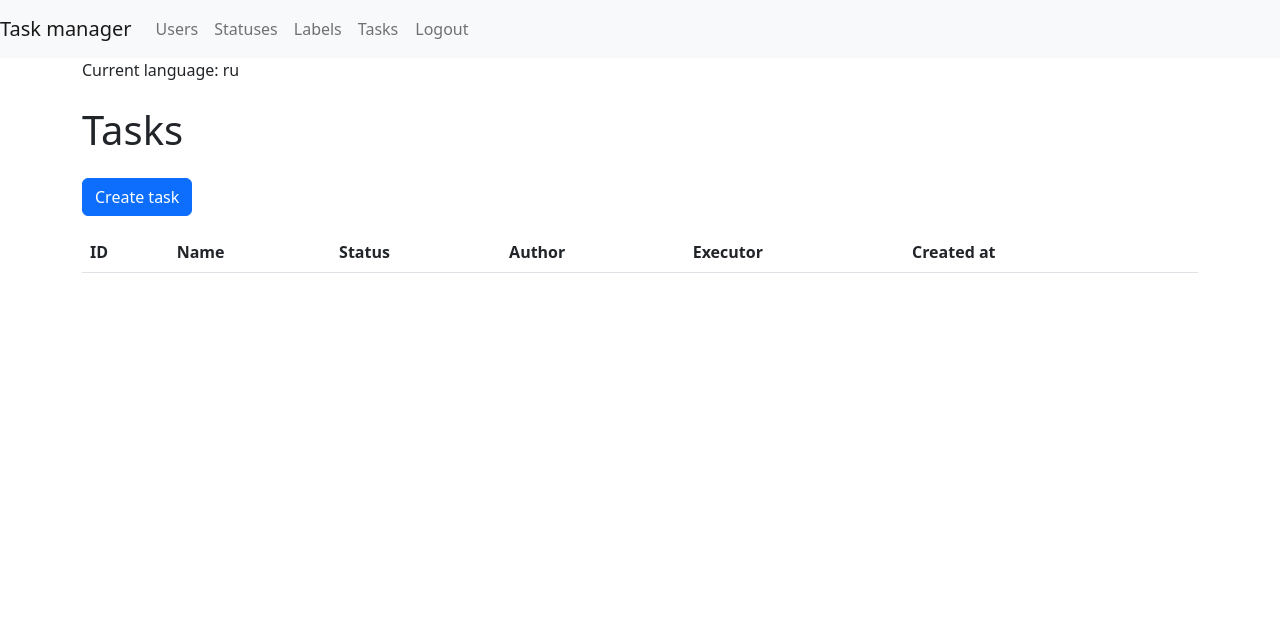
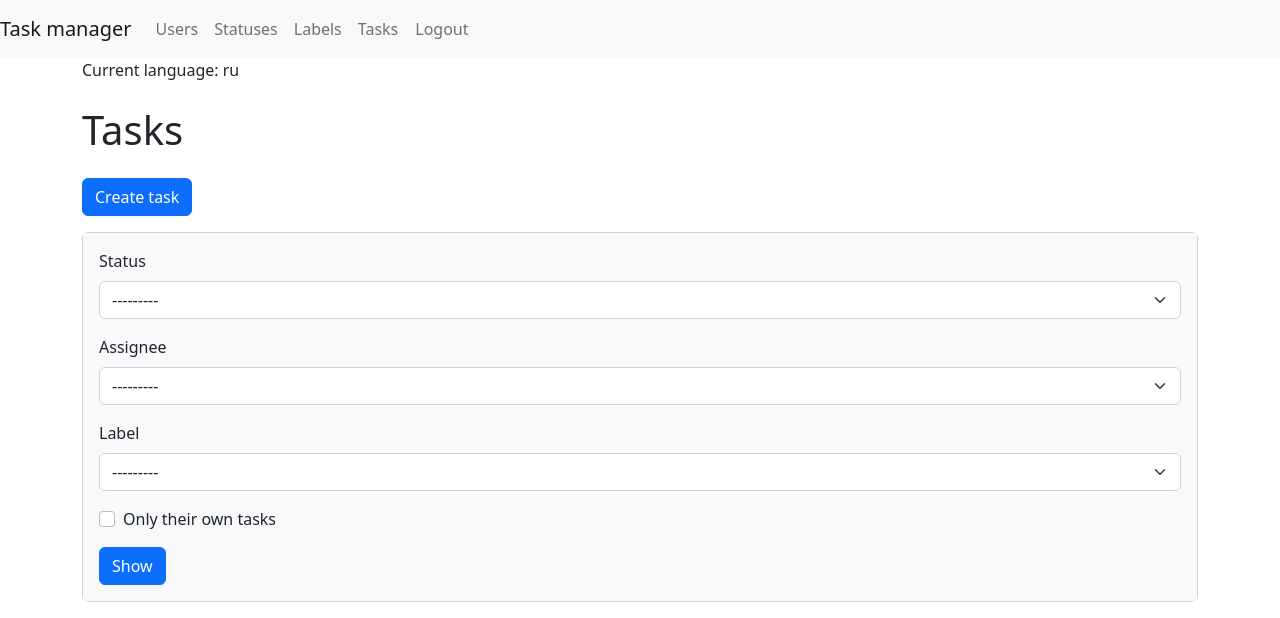
Before and after one commit to crackozabl/python-project-52, a Django app: page /tasks/ in a window 1280 px wide. Shown: the top 618 px of the page. Run offline with Django 4.2, Linux system fonts and the light colour scheme; the visitor is signed in with stand-in values (Sample User, id 1); data comes from the database, SQL or seed files in the repository; data that the repository does not hold is empty; some libraries are stand-ins or nearby versions.

Commit message:
ADD: filters

```diff
--- a/pyproject.toml
+++ b/pyproject.toml
@@ -16,6 +16,7 @@ python-dotenv = "^1.0.0"
 dj-database-url = "^2.1.0"
 psycopg2-binary = "^2.9.9"
 django-bootstrap5 = "^23.4"
+django-filter = "^23.5"
 
 [build-system]
 requires = ["poetry-core"]
--- a/task_manager/settings.py
+++ b/task_manager/settings.py
@@ -40,6 +40,7 @@ ALLOWED_HOSTS = ['webserver', '127.0.0.1']
 
 INSTALLED_APPS = [
     'django_bootstrap5',
+    'django_filters',
     'django.contrib.admin',
     'django.contrib.auth',
     'django.contrib.contenttypes',
--- a/task_manager/tasks/views.py
+++ b/task_manager/tasks/views.py
@@ -1,16 +1,44 @@
+import django.forms
 from django.forms.models import BaseModelForm
 from django.http import HttpResponse
 from django.views.generic import ListView, CreateView, UpdateView, DeleteView, DetailView
 from task_manager.tasks.models import Task
-from django.utils.translation import gettext as _
+from django.utils.translation import gettext_lazy as _
 from django.contrib.messages.views import SuccessMessageMixin
-
-# Create your views here.
+from django_filters.views import FilterView
+from django_filters import FilterSet
+from django_filters.filters import BooleanFilter, ModelChoiceFilter
+from task_manager.labels.models import Label
 
 
-class TaskListView(ListView):
+class TaskFilter(FilterSet):
+    self_tasks = BooleanFilter(
+        widget=django.forms.CheckboxInput,
+        field_name='author',
+        method='filter_self_tasks',
+        label=_('Only their own tasks'),
+    )
+
+    label = ModelChoiceFilter(
+        queryset=Label.objects.all(),
+        field_name='labels',
+        label=_('Label'),
+    )
+
+    def filter_self_tasks(self, queryset, name, value):
+        if value:
+            return queryset.filter(author=self.request.user)
+        return queryset
+
+    class Meta:
+        model = Task
+        fields = ['status', 'assignee', 'label', 'self_tasks']
+
+
+class TaskListView(FilterView):
     model = Task
     template_name = 'tasks/list.html'
+    filterset_class = TaskFilter
 
 
 class TaskCreateView(SuccessMessageMixin, CreateView):
--- a/task_manager/templates/tasks/list.html
+++ b/task_manager/templates/tasks/list.html
@@ -1,11 +1,25 @@
 {% extends "layout.html" %}
 {% load i18n %}
+{% load django_bootstrap5 %}
 
 {% block title %}{% translate "Tasks" %}{% endblock %}
 
 {% block content %}
 
 <a class="btn btn-primary mb-3" href="/tasks/create/">{% translate "Create task" %}</a>
+<div class="card mb-3">
+    <div class="card-body bg-light">
+      <form class="form-inline center" method="get">
+        {% bootstrap_form filter.form %}
+        <!-- {% bootstrap_field filter.form.status field_class='ml-2 mr-3' %}
+        {% bootstrap_field filter.form.assignee field_class='mr-3 ml-2' %}
+        {% bootstrap_field filter.form.label field_class='mr-3 ml-2' %}
+        {% bootstrap_field filter.form.self_tasks field_class='mr-3' %} -->
+          <input class="btn btn-primary" type="submit" value="{% translate 'Show' %}">
+      </form>
+    </div>
+  </div>
+
 <table class="table table-striped">
     <thead>
         <tr>
```
Also changed, not shown: task_manager/locale/ru/LC_MESSAGES/django.po, 1 other file.
